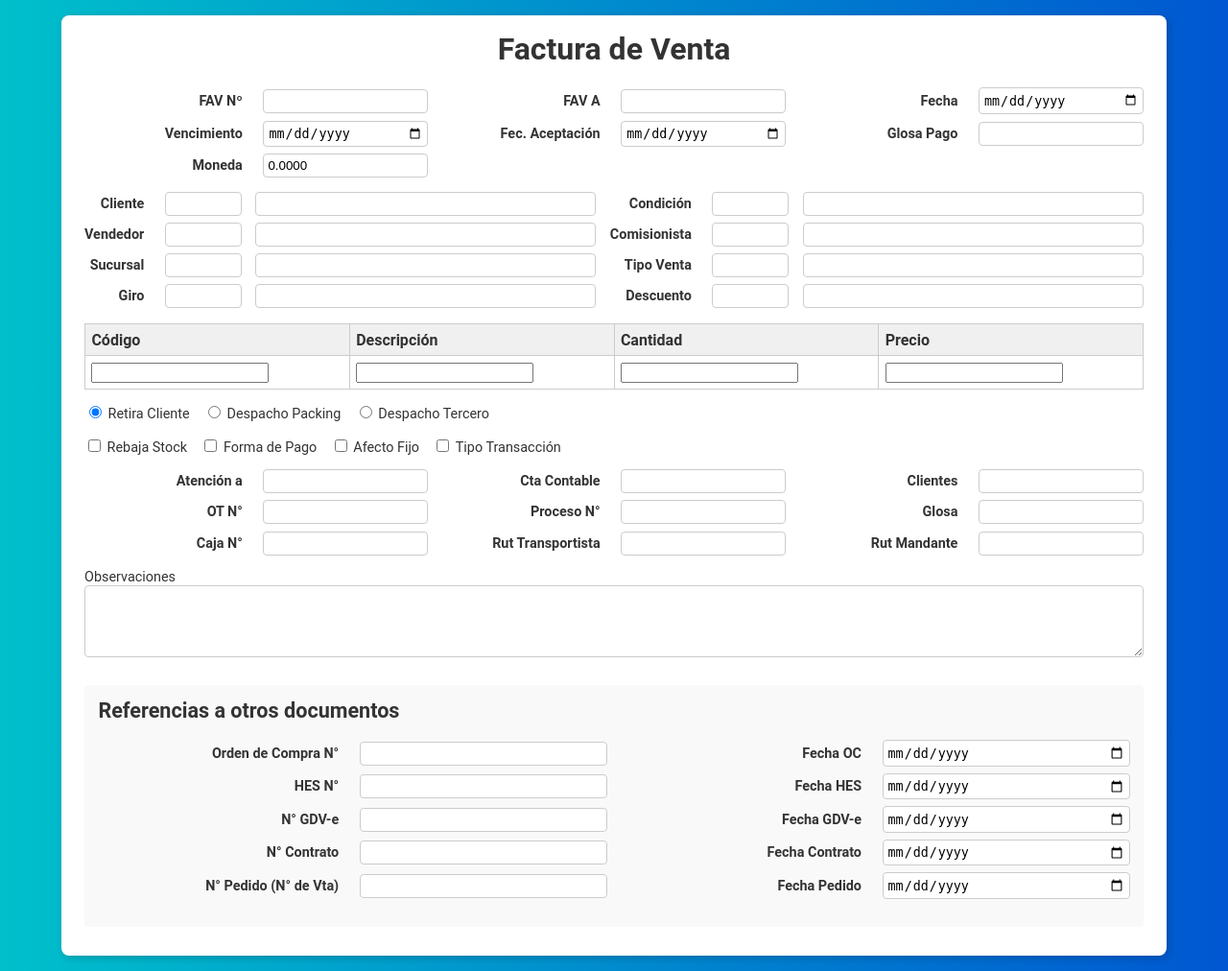
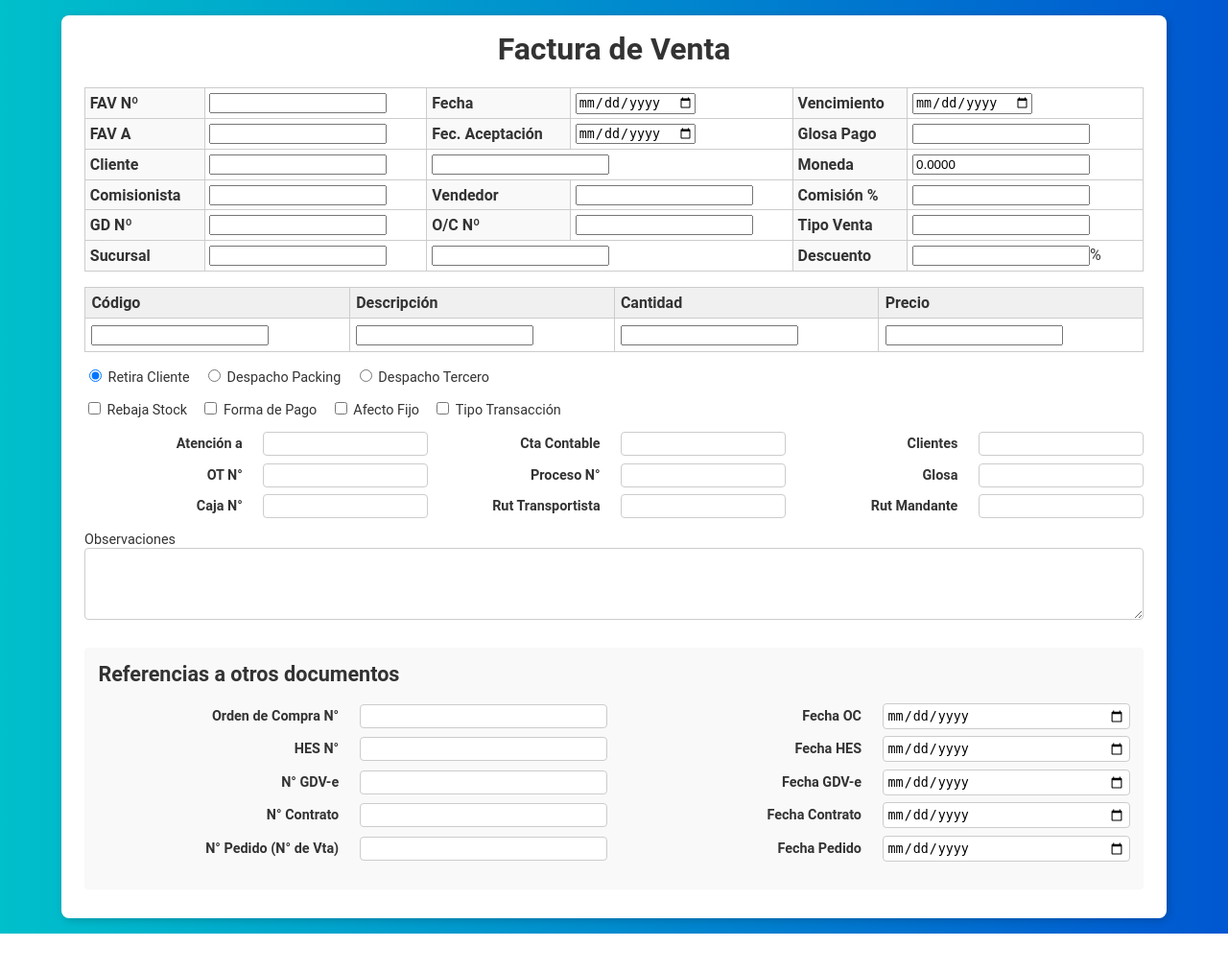
Before and after one commit to redofficeia-code/rima_v1, a Flask app: page /factura_nv in a window 1280 px wide. Shown: the whole page at 96% size. After the commit the page ends 973 px from the top, so only its background shows below. Run offline with Flask 3, Linux system fonts and the light colour scheme; parts of the project's set-up code (start-up, migrations or seed data) failed here and were passed over.

Commit message:
thislouv

```diff
--- a/templates/factura_nv.html
+++ b/templates/factura_nv.html
@@ -30,23 +30,31 @@
       margin-bottom: 1em;
       align-items: center;
     }
-    .grid-double {
-      display: grid;
-      grid-template-columns: repeat(2, auto 80px 1fr);
-      gap: 0.5em 1em;
-      margin-bottom: 1em;
-      align-items: center;
-    }
-    .grid label, .grid-double label {
+    .grid label {
       font-weight: bold;
       text-align: right;
       padding-right: 0.5em;
     }
-    .grid input, .grid select, .grid-double input, .grid-double select {
+    .grid input, .grid select {
       width: 100%;
       padding: 0.3em;
       border: 1px solid #ccc;
       border-radius: 4px;
+    }
+    .header-table {
+      width: 100%;
+      border-collapse: collapse;
+      margin-bottom: 1em;
+    }
+    .header-table th,
+    .header-table td {
+      border: 1px solid #ccc;
+      padding: 0.3em;
+    }
+    .header-table .label {
+      font-weight: bold;
+      background: #f9f9f9;
+      white-space: nowrap;
     }
     table {
       width: 100%;
@@ -90,56 +98,54 @@
   <div class="invoice-container">
     <h1>Factura de Venta</h1>
     <form>
-      <div class="grid">
-        <label for="fav">FAV Nº</label>
-        <input id="fav" name="fav" type="text">
-        <label for="fav_a">FAV A</label>
-        <input id="fav_a" name="fav_a" type="text" value="{{ header.FAV_A or '' }}">
-        <label for="fecha">Fecha</label>
-        <input id="fecha" name="fecha" type="date">
-        <label for="vencimiento">Vencimiento</label>
-        <input id="vencimiento" name="vencimiento" type="date">
-        <label for="aceptacion">Fec. Aceptación</label>
-        <input id="aceptacion" name="aceptacion" type="date">
-        <label for="glosa_pago">Glosa Pago</label>
-        <input id="glosa_pago" name="glosa_pago" type="text">
-        <label for="moneda">Moneda</label>
-        <input id="moneda" name="moneda" type="text" value="0.0000">
-      </div>
-
-      <div class="grid-double">
-        <label for="cliente_codigo">Cliente</label>
-        <input id="cliente_codigo" name="cliente_codigo" type="text">
-        <input id="cliente_nombre" name="cliente_nombre" type="text">
-
-        <label for="condicion_codigo">Condición</label>
-        <input id="condicion_codigo" name="condicion_codigo" type="text">
-        <input id="condicion_nombre" name="condicion_nombre" type="text">
-
-        <label for="vendedor_codigo">Vendedor</label>
-        <input id="vendedor_codigo" name="vendedor_codigo" type="text" value="{{ header.VEND_CODIGO or '' }}">
-        <input id="vendedor_nombre" name="vendedor_nombre" type="text" value="{{ header.VEND_NOMBRE or '' }}">
-
-        <label for="comisionista_codigo">Comisionista</label>
-        <input id="comisionista_codigo" name="comisionista_codigo" type="text">
-        <input id="comisionista_nombre" name="comisionista_nombre" type="text">
-
-        <label for="sucursal_codigo">Sucursal</label>
-        <input id="sucursal_codigo" name="sucursal_codigo" type="text">
-        <input id="sucursal_nombre" name="sucursal_nombre" type="text">
-
-        <label for="tipo_venta_codigo">Tipo Venta</label>
-        <input id="tipo_venta_codigo" name="tipo_venta_codigo" type="text">
-        <input id="tipo_venta_nombre" name="tipo_venta_nombre" type="text">
-
-        <label for="giro_codigo">Giro</label>
-        <input id="giro_codigo" name="giro_codigo" type="text">
-        <input id="giro_nombre" name="giro_nombre" type="text">
-
-        <label for="descuento_codigo">Descuento</label>
-        <input id="descuento_codigo" name="descuento_codigo" type="text">
-        <input id="descuento_nombre" name="descuento_nombre" type="text">
-      </div>
+      <table class="header-table">
+        <tr>
+          <td class="label">FAV Nº</td>
+          <td><input id="fav" name="fav" type="text"></td>
+          <td class="label">Fecha</td>
+          <td><input id="fecha" name="fecha" type="date"></td>
+          <td class="label">Vencimiento</td>
+          <td><input id="vencimiento" name="vencimiento" type="date"></td>
+        </tr>
+        <tr>
+          <td class="label">FAV A</td>
+          <td><input id="fav_a" name="fav_a" type="text" value="{{ header.FAV_A or '' }}"></td>
+          <td class="label">Fec. Aceptación</td>
+          <td><input id="aceptacion" name="aceptacion" type="date"></td>
+          <td class="label">Glosa Pago</td>
+          <td><input id="glosa_pago" name="glosa_pago" type="text"></td>
+        </tr>
+        <tr>
+          <td class="label">Cliente</td>
+          <td><input id="cliente_codigo" name="cliente_codigo" type="text"></td>
+          <td colspan="2"><input id="cliente_nombre" name="cliente_nombre" type="text"></td>
+          <td class="label">Moneda</td>
+          <td><input id="moneda" name="moneda" type="text" value="0.0000"></td>
+        </tr>
+        <tr>
+          <td class="label">Comisionista</td>
+          <td><input id="comisionista_codigo" name="comisionista_codigo" type="text"></td>
+          <td class="label">Vendedor</td>
+          <td><input id="vendedor_codigo" name="vendedor_codigo" type="text" value="{{ header.VEND_CODIGO or '' }}"></td>
+          <td class="label">Comisión %</td>
+          <td><input id="comision_pct" name="comision_pct" type="number" step="0.01"></td>
+        </tr>
+        <tr>
+          <td class="label">GD Nº</td>
+          <td><input id="gd" name="gd" type="text"></td>
+          <td class="label">O/C Nº</td>
+          <td><input id="oc" name="oc" type="text"></td>
+          <td class="label">Tipo Venta</td>
+          <td><input id="tipo_venta" name="tipo_venta" type="text"></td>
+        </tr>
+        <tr>
+          <td class="label">Sucursal</td>
+          <td><input id="sucursal_codigo" name="sucursal_codigo" type="text"></td>
+          <td colspan="2"><input id="sucursal_nombre" name="sucursal_nombre" type="text"></td>
+          <td class="label">Descuento</td>
+          <td><input id="descuento" name="descuento" type="number" step="0.01">%</td>
+        </tr>
+      </table>
 
       <table>
         <thead>
```
